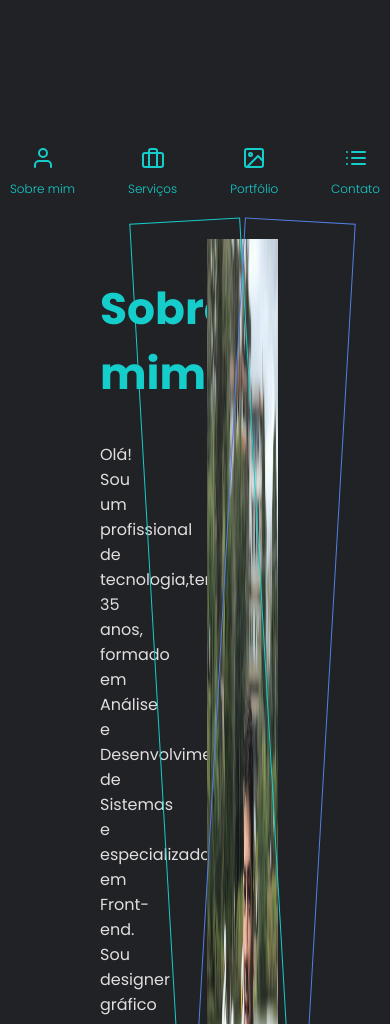
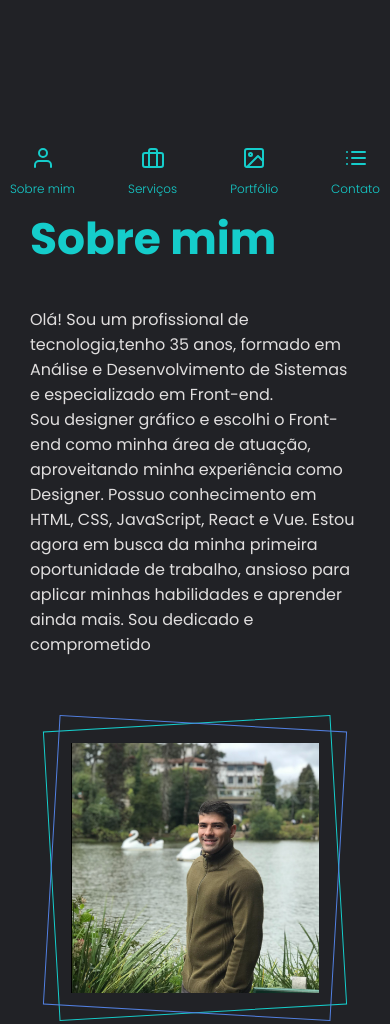
Before and after one commit to PauloLimeiraGit/projeto-curriculo, a plain HTML site: page index.html in a window 390 px wide. Shown: the part 640-1664 px from the top of the page. Drawn offline with nearby package versions, Linux system fonts and the light colour scheme.

Commit message:
Responsividade da section 'sobre mim'

```diff
--- a/style.css
+++ b/style.css
@@ -71,6 +71,7 @@ nav{
     padding: 0 100px;
     position: sticky;
     top: 0;
+    z-index: 1;
 }
 
 header .container img{
@@ -119,6 +120,7 @@ nav ul a svg{
     height: 100%;
     display: block;
     margin: 0 auto;
+    object-fit: cover;
 }
 
 .about-me .img-container .line1{
@@ -155,6 +157,21 @@ nav ul a svg{
     header .container button{
         margin-top:15px;
     }
+
+    .about-me{
+        flex-direction: column;
+        padding: 30px  30px;
+
+    }
+    .about-me .container{
+        padding: 0;
+        margin-bottom: 70px;
+    }
+
+    .about-me .container, .about-me .img-container{
+        width: 100%;
+    }
+
 }
 /* Tablet */
 
@@ -184,7 +201,7 @@ nav ul a svg{
 
 /* Celular*/
 
-@media (max-width: 400px){
+@media (max-width: 480px){
 
     header .container h1{
         font-size: 22px;
```
